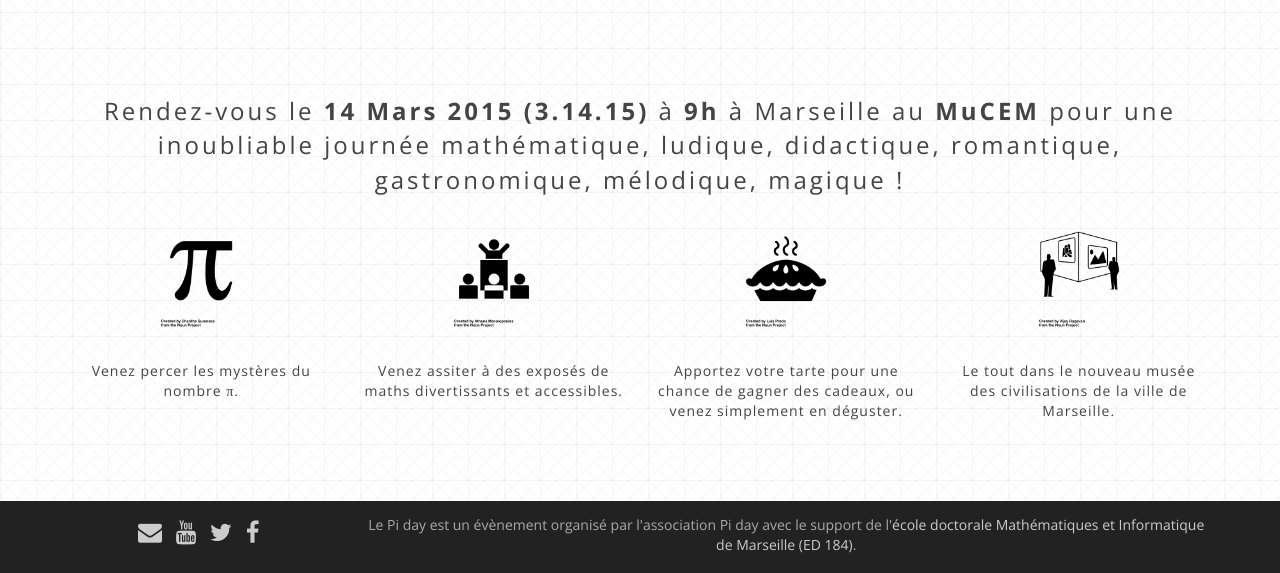
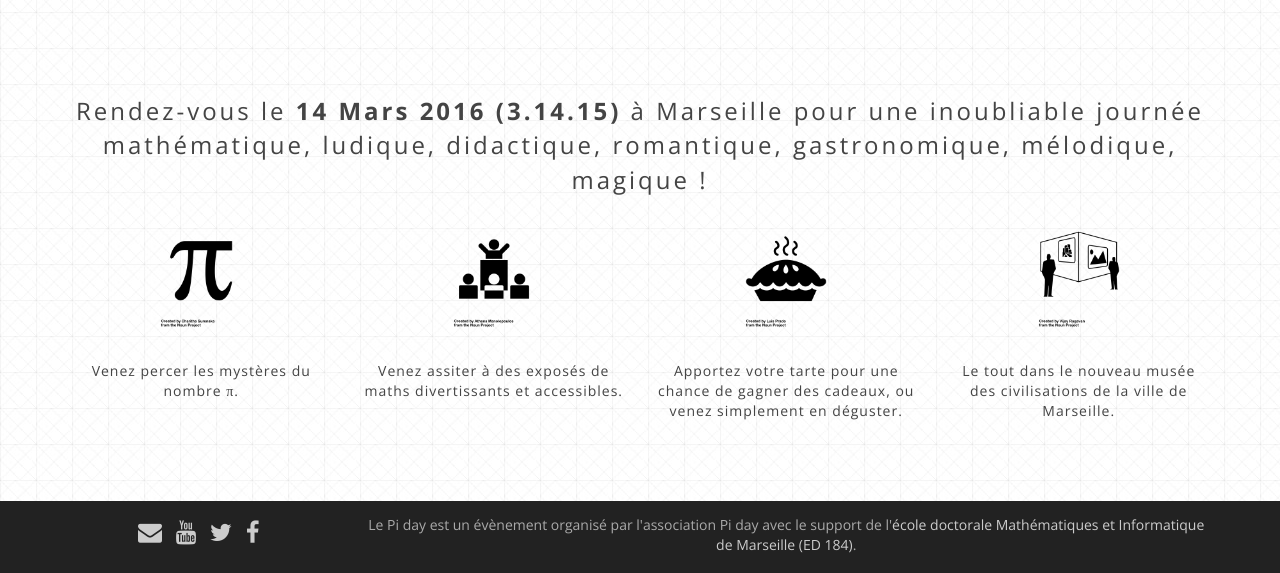
Before and after one commit to Piday/piday.github.io, a Jekyll site: the page built from index.html, in a window 1280 px wide and 1173 px high. Shown: the part 600-1173 px from the top of the window. Built offline with Jekyll 4.4.1, drawn with Linux system fonts in a browser that asks for light colours; nearby versions of some CDN libraries; Markdown is read by kramdown in place of the engine named in the settings.

Commit message:
rendez vous en 2016, pas au MuCEM

```diff
--- a/index.html
+++ b/index.html
@@ -59,7 +59,7 @@ title: La journée de Pi
     <div class="col-sm-12">
       <div class="catchphrase">
         <p>
-          Rendez-vous le <strong>14 Mars 2015 (3.14.15)</strong> à <strong>9h</strong> à Marseille au <strong>MuCEM</strong> pour une inoubliable journée mathématique, ludique, didactique, romantique, gastronomique, mélodique, magique !
+          Rendez-vous le <strong>14 Mars 2016 (3.14.15)</strong> à Marseille pour une inoubliable journée mathématique, ludique, didactique, romantique, gastronomique, mélodique, magique !
         </p>
       </div>
     </div>
```
